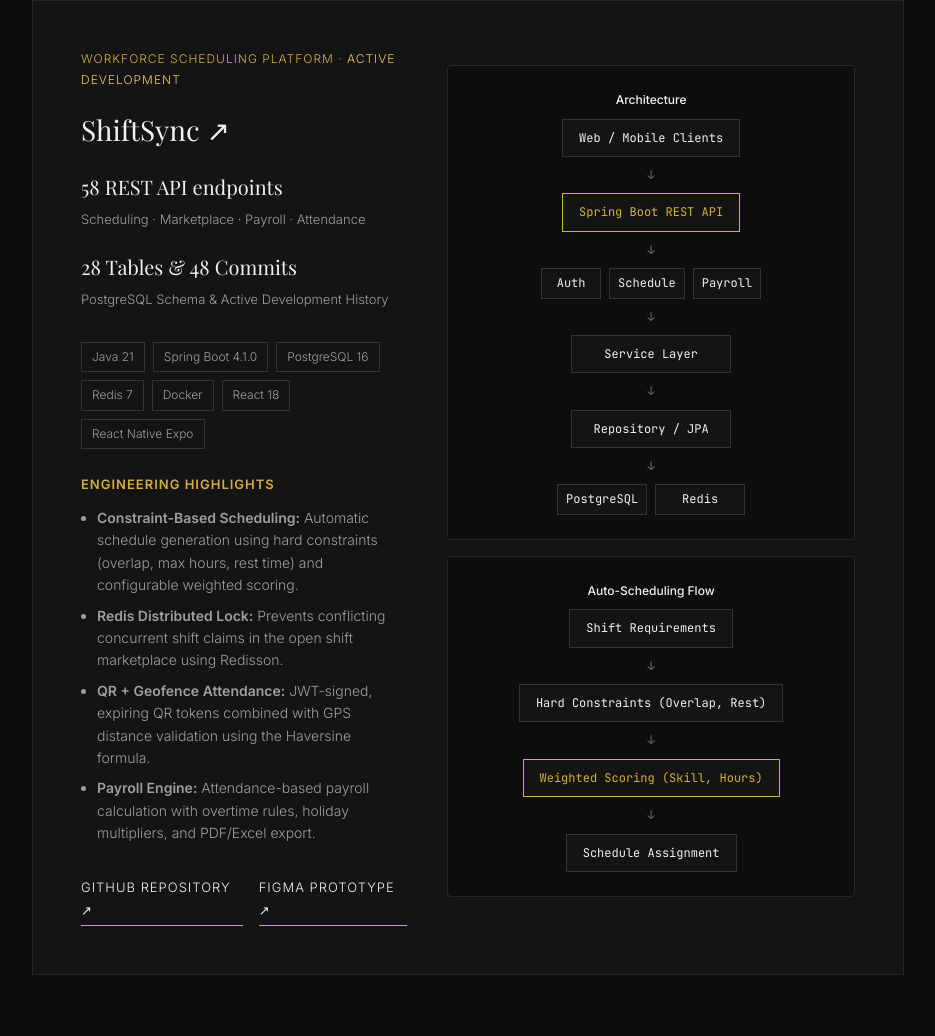
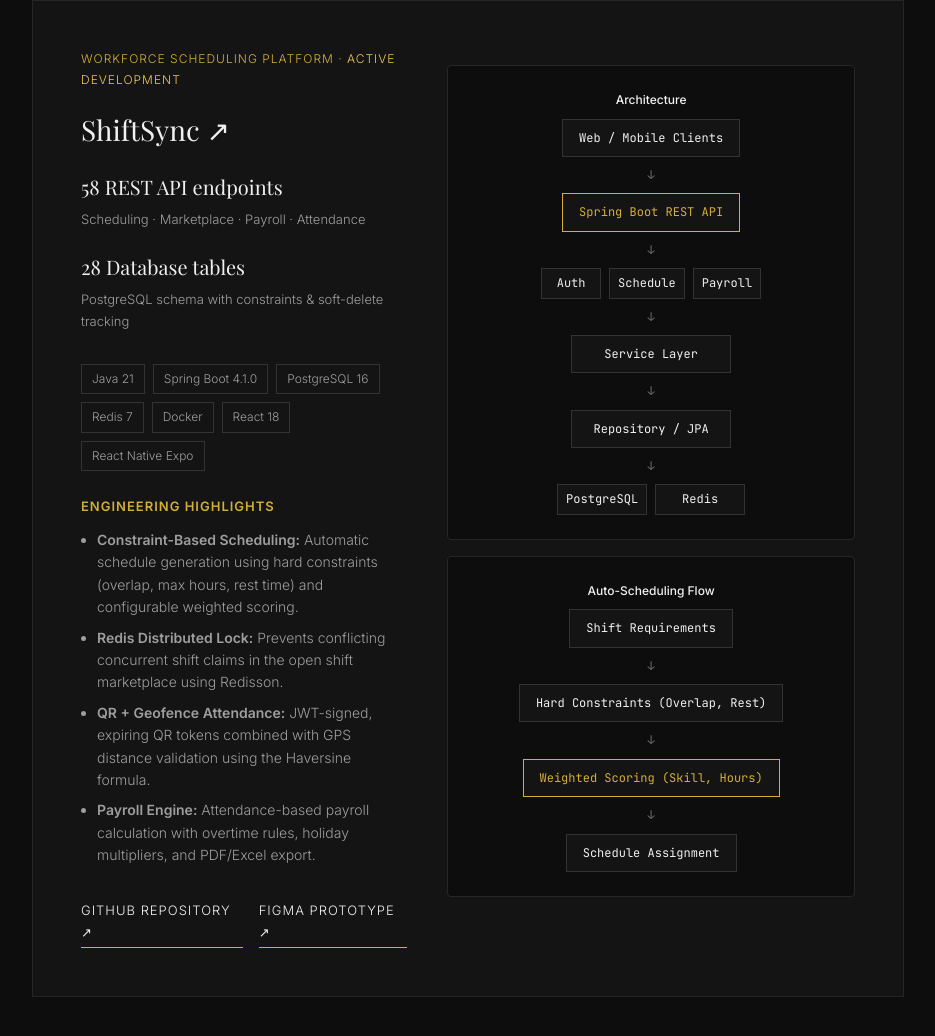
Before and after one commit to hqcoder05/hqcoder05.github.io, a plain HTML site: page index.html in a window 1280 px wide. Shown: the part 1829-2865 px from the top of the page, without its empty margins (172-1107 px from the left). Drawn offline with nearby package versions, Linux system fonts and the light colour scheme; a web font is replaced by a local one.

Commit message:
Remove commit count from ShiftSync project stats

```diff
--- a/index.html
+++ b/index.html
@@ -317,8 +317,8 @@
               <span class="s-lbl">Scheduling · Marketplace · Payroll · Attendance</span>
             </div>
             <div class="proj-stat">
-              <span class="s-num">28 Tables & 48 Commits</span>
-              <span class="s-lbl">PostgreSQL Schema & Active Development History</span>
+              <span class="s-num">28 Database tables</span>
+              <span class="s-lbl">PostgreSQL schema with constraints & soft-delete tracking</span>
             </div>
           </div>
 
```
